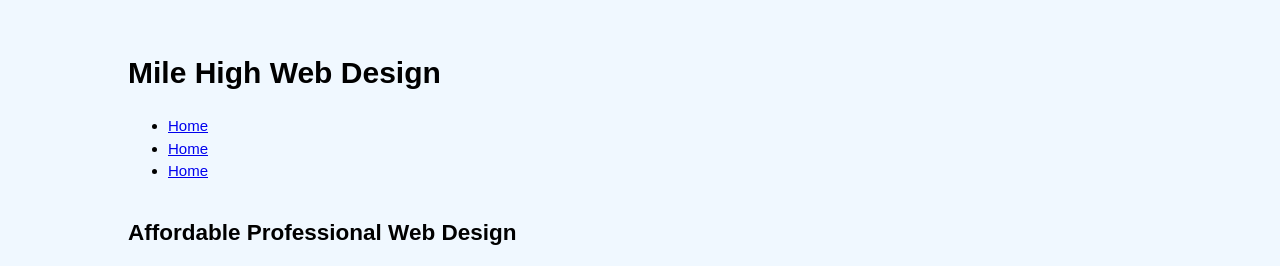
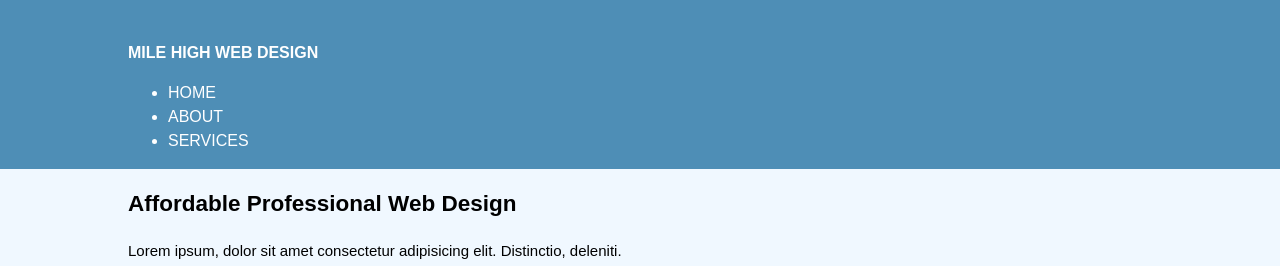
Before and after one commit to dianawallace/web_design_agency, a plain HTML site: page index.html in a window 1280 px wide. Shown: the top 266 px of the page. Drawn offline with Linux system fonts and the light colour scheme.

Commit message:
css for header *

```diff
--- a/css/style.css
+++ b/css/style.css
@@ -14,9 +14,16 @@ body {
 
 /* Header */
 header {
-  background: #35424a
+  background: #4e8eb6;
   color: #ffffff;
   padding-top: 30px;
   min-height: 70px;
-  border-button: #e8491d 3px solid;
+  border-button: #1dd0e8 3px solid;
 }
+
+header *{
+  color: #ffffff;
+  text-decoration: none;
+  text-transform: uppercase;
+  font-size: 16px;
+}
--- a/index.html
+++ b/index.html
@@ -32,8 +32,8 @@
       <nav>
         <ul>
           <li><a href="index.html">Home</a></li>
-          <li><a href="about.html">Home</a></li>
-          <li><a href="services.html">Home</a></li>
+          <li><a href="about.html">About</a></li>
+          <li><a href="services.html">Services</a></li>
         </ul>
       </nav>
     </div>
```
